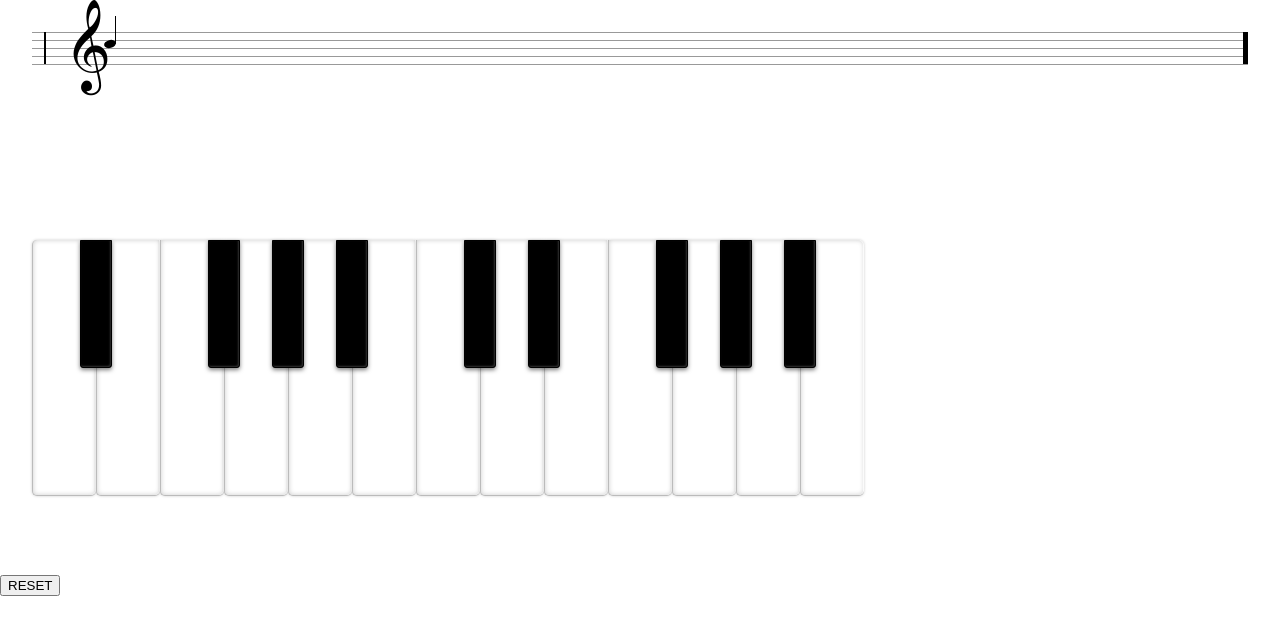
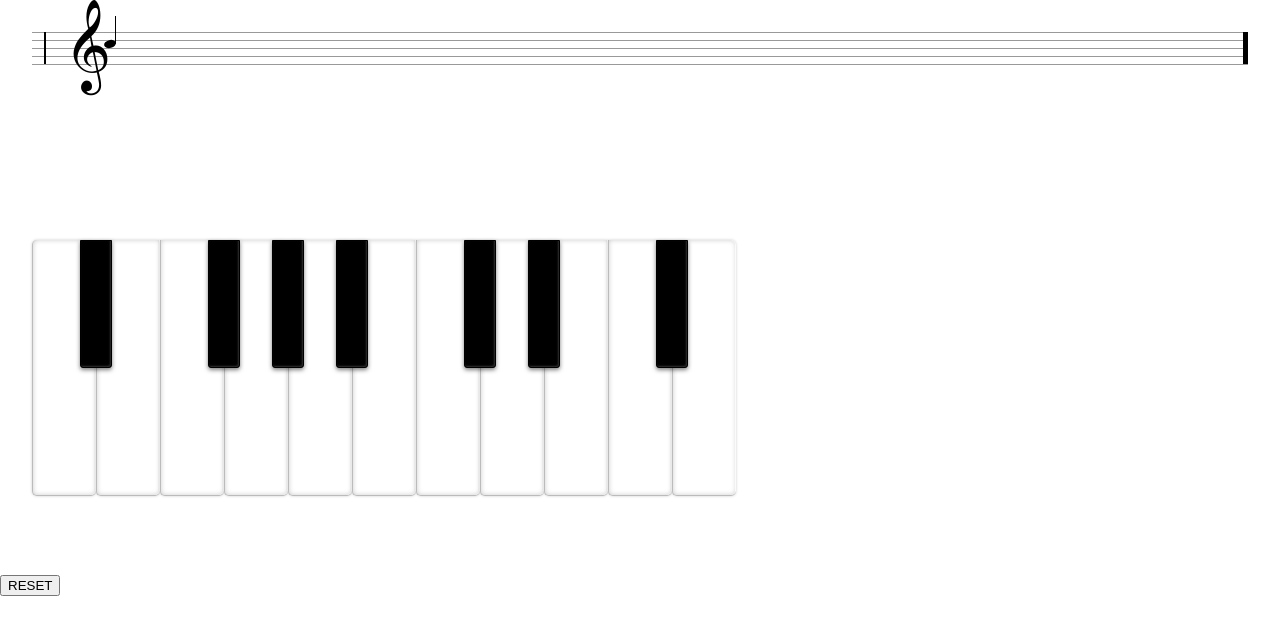
Before and after one commit to nathancashmore/piano-tutor, a React (Create React App) app: page / in a window 1280 px wide. Shown: the top 634 px of the page. Built offline with nearby package versions, Linux system fonts and the light colour scheme.

Commit message:
Reduce the number of files in keyboard

```diff
--- a/src/component/Keyboard.tsx
+++ b/src/component/Keyboard.tsx
@@ -24,11 +24,7 @@
     { note : 'e5', color : 'white' },
     { note : 'f5', color : 'white' },
     { note : 'fs5', color : 'black' },
-    { note : 'g5', color : 'white' },
-    { note : 'gs5', color : 'black' },
-    { note : 'a6', color : 'white' },
-    { note : 'as6', color : 'black' },
-    { note : 'b6', color : 'white' },
+    { note : 'g5', color : 'white' }
 ]
 
 class Keyboard extends React.Component<Props, State> {
```
